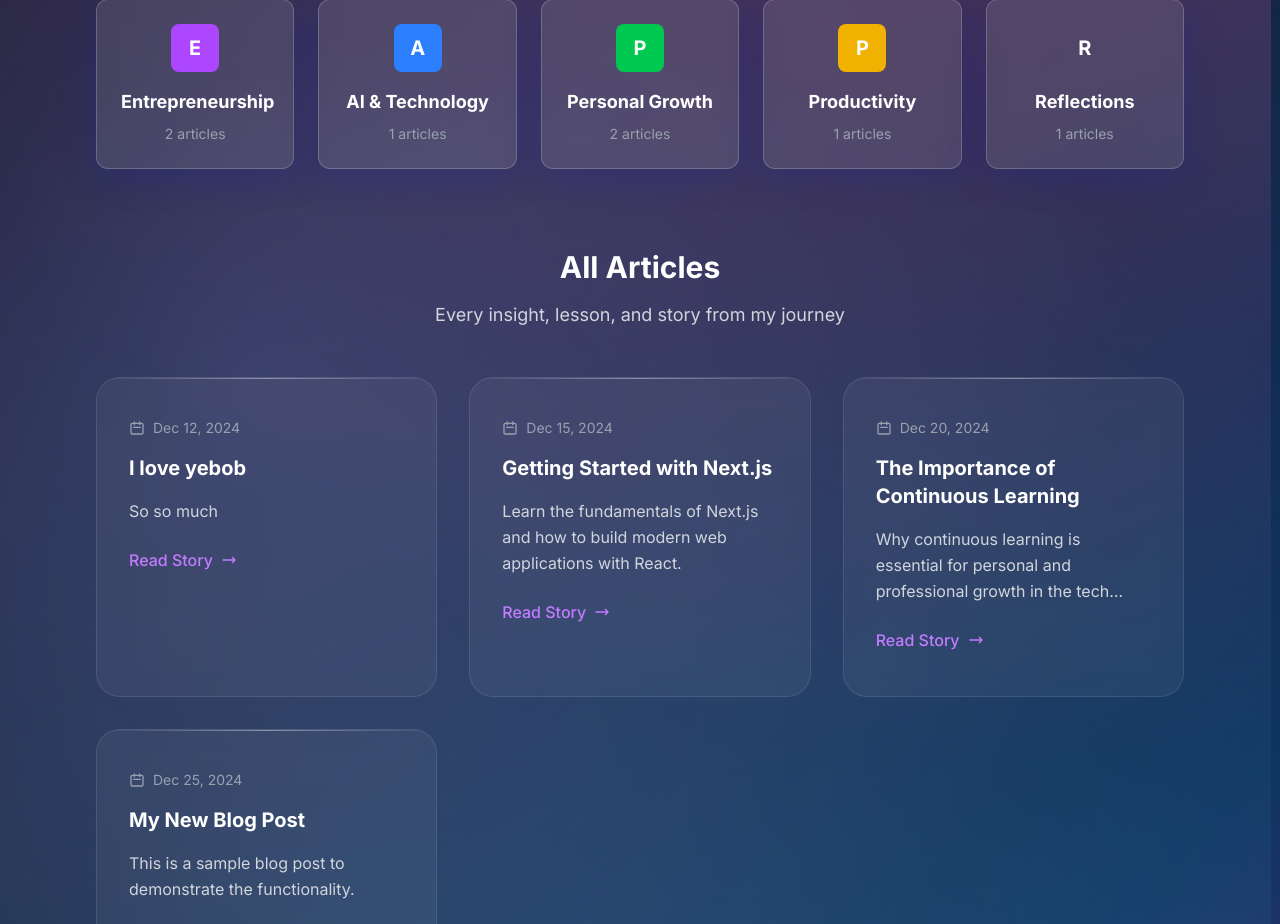
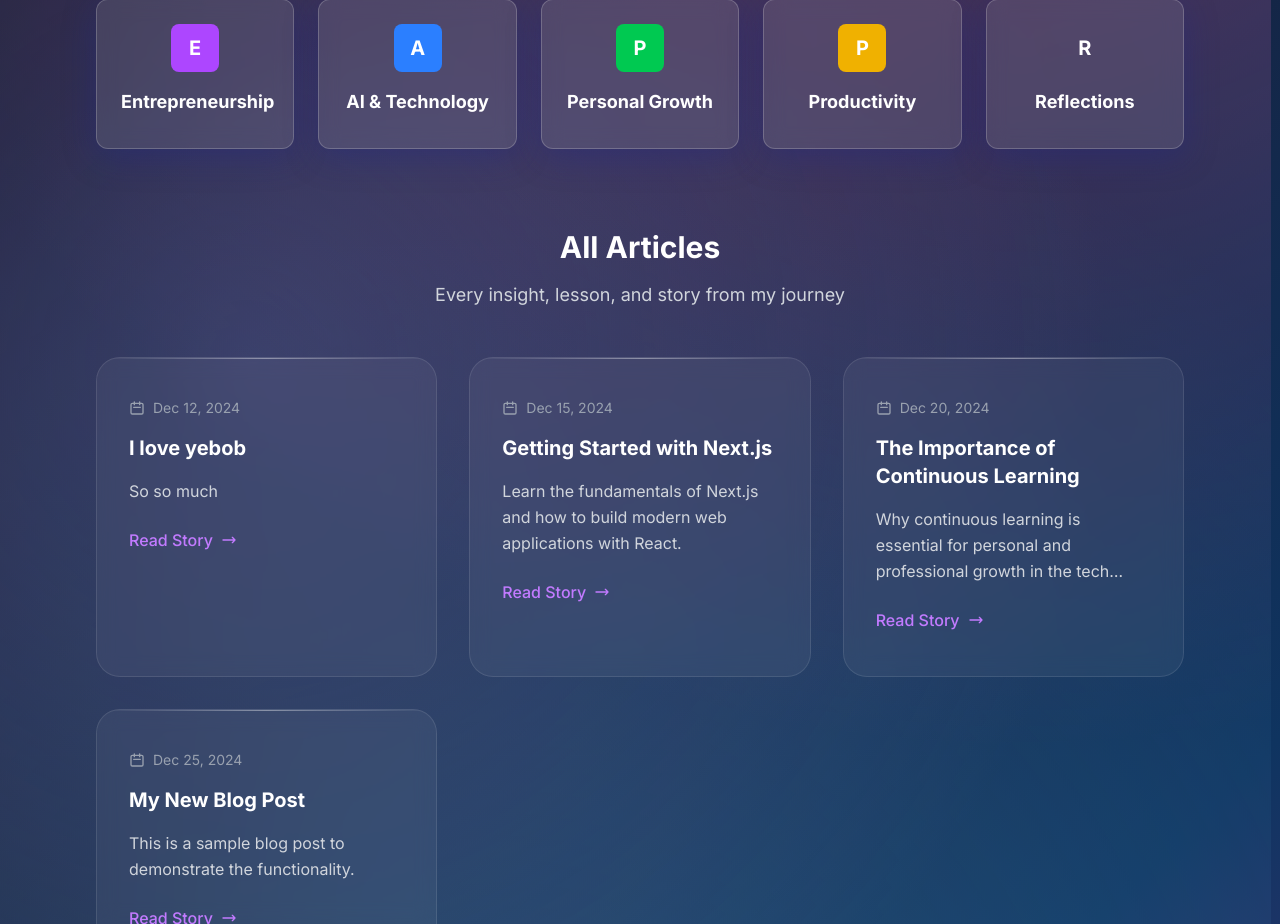
Before and after one commit to eimaimich2025/personal-blog, a Next.js app: page /blog in a window 1280 px wide. Shown: the part 1100-2024 px from the top of the page. Built offline with nearby package versions, Linux system fonts and the light colour scheme; no server answers.

Commit message:
Remove article count numbers from blog categories
- Removed count property from categories array
- Removed article count display from category cards
- Kept all other content and styling intact
- Cleaner, more authentic presentation

```diff
--- a/src/app/blog/page.tsx
+++ b/src/app/blog/page.tsx
@@ -10,11 +10,11 @@ export default async function Blog() {
 
   // Categories based on actual content
   const categories = [
-    { name: 'Entrepreneurship', count: 2, color: 'purple' },
-    { name: 'AI & Technology', count: 1, color: 'blue' },
-    { name: 'Personal Growth', count: 2, color: 'green' },
-    { name: 'Productivity', count: 1, color: 'yellow' },
-    { name: 'Reflections', count: 1, color: 'pink' }
+    { name: 'Entrepreneurship', color: 'purple' },
+    { name: 'AI & Technology', color: 'blue' },
+    { name: 'Personal Growth', color: 'green' },
+    { name: 'Productivity', color: 'yellow' },
+    { name: 'Reflections', color: 'pink' }
   ];
 
   const tags = [
@@ -122,9 +122,6 @@ export default async function Blog() {
                     <h3 className="text-lg font-bold text-white mb-2">
                       {category.name}
                     </h3>
-                    <p className="text-gray-400 text-sm">
-                      {category.count} articles
-                    </p>
                   </div>
                 </FadeInWrapper>
               ))}
```
